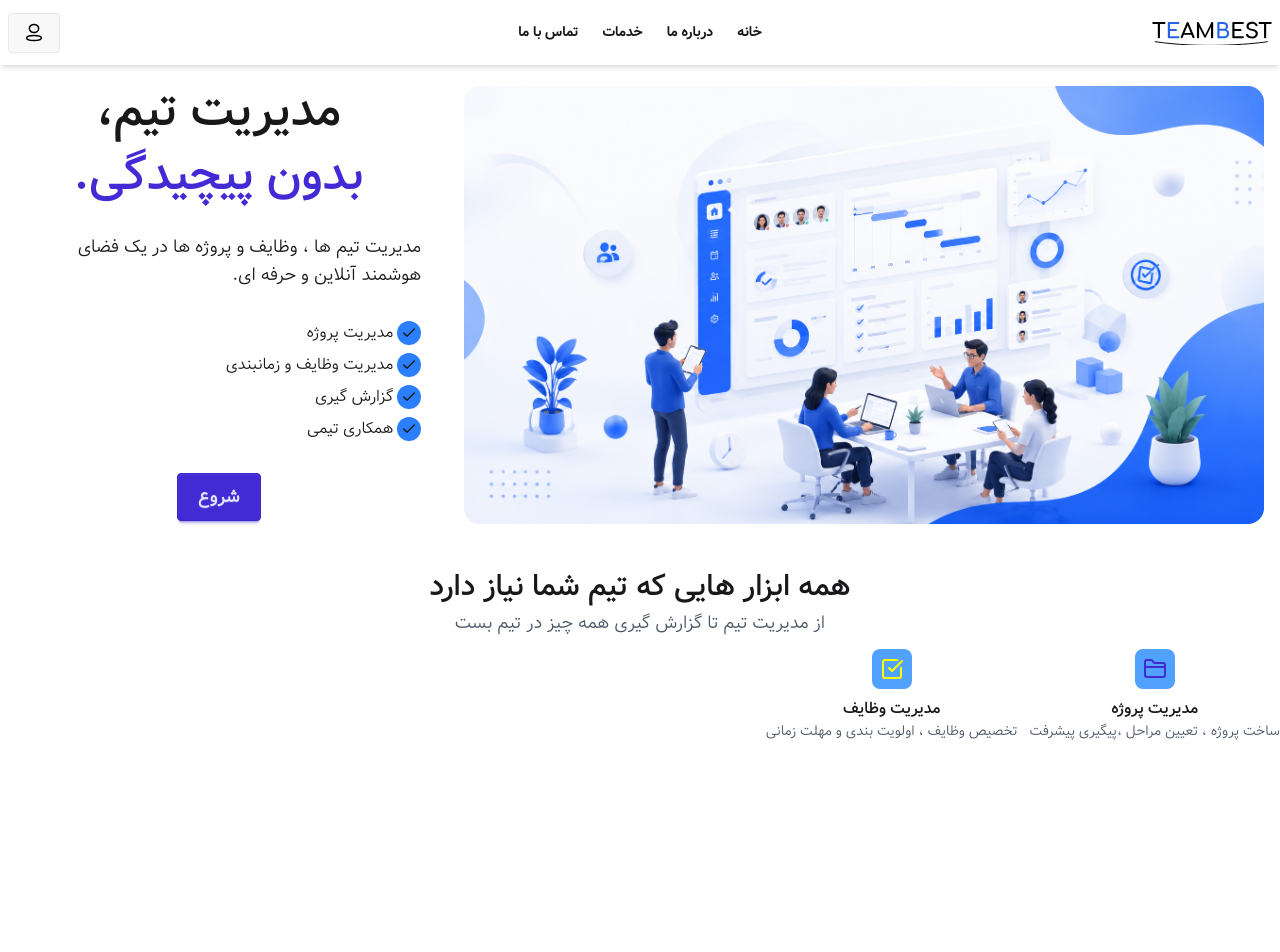
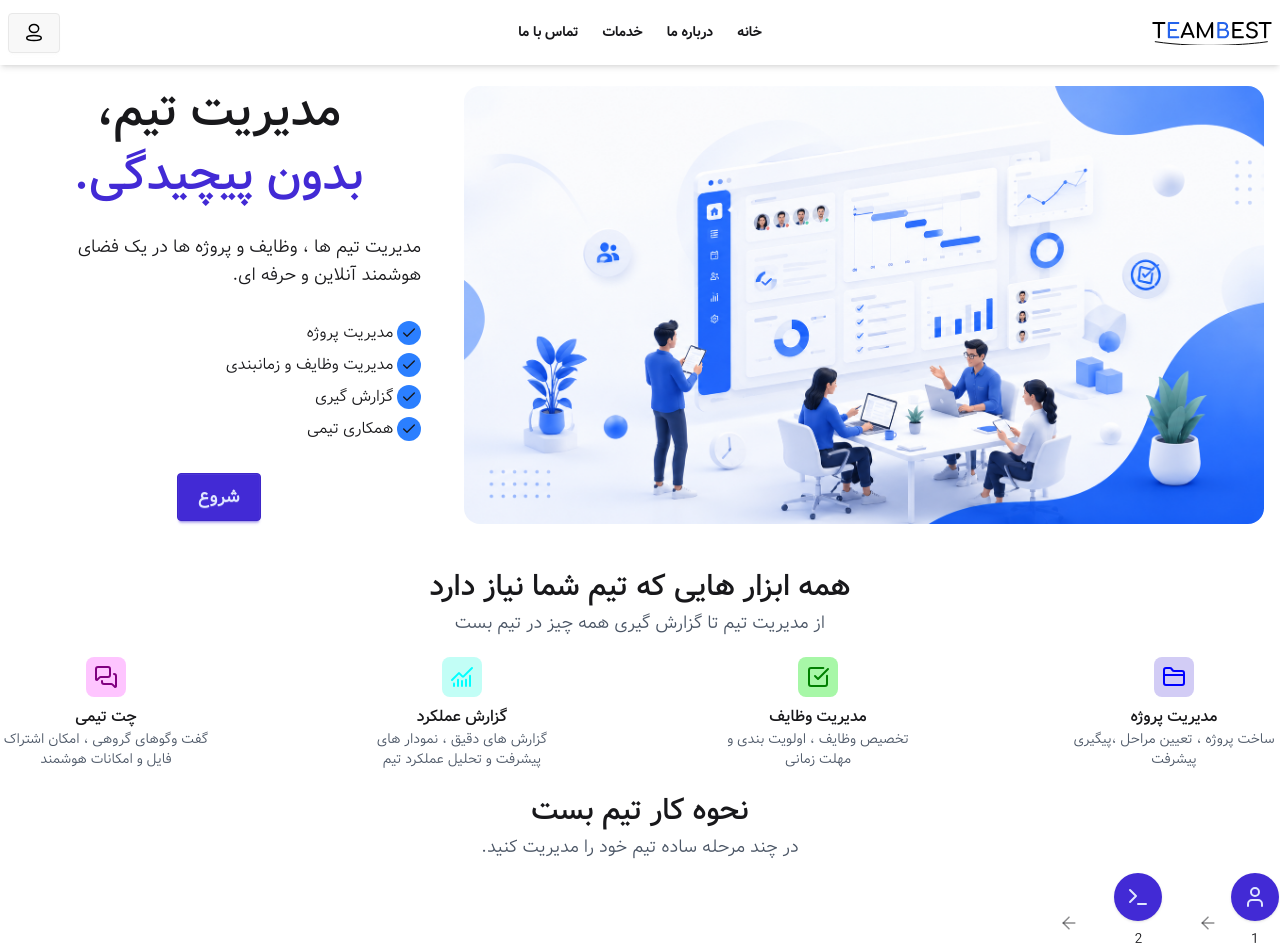
Before and after one commit to Moein-Kazemi/teambest-frontend, a Next.js app: page / in a window 1280 px wide. Shown: the top 952 px of the page. Before the commit the page ends 800 px from the top, so only its background shows below. Built offline with nearby package versions, Linux system fonts and the light colour scheme; no server answers.

Commit message:
1405/05/13 : complete features box and start proccess box

```diff
--- a/app/page.tsx
+++ b/app/page.tsx
@@ -1,12 +1,21 @@
 import { vazirMedium } from "./fonts";
 import Link from "next/link";
-import { Check, CheckSquare, FolderClosed } from "lucide-react";
+import {
+  ChartNoAxesCombined,
+  Check,
+  CheckSquare,
+  FolderClosed,
+  MessagesSquare,
+  Terminal,
+  User,
+} from "lucide-react";
 import Card3d from "@/components/Card3d";
 import FeatureBox from "@/components/FeatureBox";
+import ProccessBox from "@/components/ProcessBox";
 
 export default function Home() {
   return (
-    <main className="space-y-4 md:space-y-6">
+    <main className="space-y-4 md:space-y-6 max-w-7xl mx-auto">
       <section className="hero min-h-[60vh] bg-base-100">
         <div className="hero-content text-center grid grid-cols-12">
           <Card3d src="/images/consept.png" />
@@ -53,7 +62,7 @@ export default function Home() {
           </div>
         </div>
       </section>
-      <section className="space-y-3">
+      <section className="space-y-5">
         <div className="flex flex-col items-center gap-1">
           <h2 className={`${vazirMedium.className} text-2xl md:text-3xl`}>
             همه ابزار هایی که تیم شما نیاز دارد
@@ -62,17 +71,45 @@ export default function Home() {
             از مدیریت تیم تا گزارش گیری همه چیز در تیم بست
           </p>
         </div>
-        <div className="flex gap-3">
+        <div className="flex justify-center flex-wrap lg:justify-between gap-4">
           <FeatureBox
-            icon={<FolderClosed color="#422ad5" />}
+            icon={<FolderClosed color="blue" />}
             title="مدیریت پروژه"
             description="ساخت پروژه ، تعیین مراحل ،پیگیری پیشرفت"
+            iconColorBg="#d2ccf5"
           />
           <FeatureBox
-            icon={<CheckSquare color="yellow" />}
+            icon={<CheckSquare color="green" />}
             title="مدیریت وظایف"
             description="تخصیص وظایف ، اولویت بندی و مهلت زمانی"
+            iconColorBg="#a7f7a7"
           />
+          <FeatureBox
+            icon={<ChartNoAxesCombined color="aqua" />}
+            title="گزارش عملکرد"
+            description="گزارش های دقیق ، نمودار های پیشرفت و تحلیل عملکرد تیم"
+            iconColorBg="#c2fef6"
+          />
+          <FeatureBox
+            icon={<MessagesSquare color="purple" />}
+            title="چت تیمی"
+            description="گفت وگوهای گروهی ، امکان اشتراک فایل و امکانات هوشمند"
+            iconColorBg="#fec5ff"
+          />
+        </div>
+      </section>
+      <section className="space-y-3">
+        <div className="flex flex-col items-center gap-1">
+          <h2 className={`${vazirMedium.className} text-2xl md:text-3xl`}>
+            نحوه کار تیم بست
+          </h2>
+          <p className="text-gray-600 text-sm md:text-lg">
+            در چند مرحله ساده تیم خود را مدیریت کنید.
+          </p>
+        </div>
+        <div className="flex gap-3">
+          <ProccessBox step={1} title="ایجاد تیم" icon={<User />} />
+          <ProccessBox step={2} title="اضافه کردن اعضا" icon={<Terminal />} />
         </div>
       </section>
       {/* ANOTHER SECTION OR SOME SECTIONS TO SHOW THE FEATURES OF THE APP */}
--- a/components/FeatureBox.tsx
+++ b/components/FeatureBox.tsx
@@ -4,12 +4,18 @@ interface FutureBoxProps {
   icon: React.ReactElement;
   title: string;
   description: string;
+  iconColorBg: string;
 }
 
-function FeatureBox({ icon, title, description }: FutureBoxProps) {
+function FeatureBox({ icon, title, description, iconColorBg }: FutureBoxProps) {
   return (
-    <div className="flex flex-col items-center gap-2">
-      <div className="p-2 rounded-lg bg-blue-400">{icon}</div>
+    <div className="flex flex-col items-center gap-2 max-w-53">
+      <div
+        className={`p-2 rounded-lg`}
+        style={{ backgroundColor: iconColorBg }}
+      >
+        {icon}
+      </div>
       <div className="text-center">
         <h3 className={`${vazirMedium.className} text-md`}>{title}</h3>
         <p className="text-gray-600 text-sm"> {description}</p>
--- /dev/null
+++ b/components/ProcessBox.tsx
@@ -0,0 +1,34 @@
+import { ArrowLeft } from "lucide-react";
+
+interface ProccessBoxProps {
+  step: number;
+  title: string;
+  icon: React.ReactElement;
+}
+export default function ProccessBox({ step, title  , icon}: ProccessBoxProps) {
+  return (
+    <div className="flex items-center gap-3">
+      {" "}
+      <div className="flex flex-col items-center">
+        {" "}
+        <div className="flex h-12 w-12 items-center justify-center rounded-full bg-primary text-primary-content shadow-sm">
+          {" "}
+          {icon}
+        </div>{" "}
+        <span className="mt-2 text-sm font-medium text-base-content">
+          {" "}
+          {step}{" "}
+        </span>{" "}
+        <span className="mt-1 whitespace-nowrap text-sm font-semibold text-base-content">
+          {" "}
+          {title}{" "}
+        </span>{" "}
+      </div>{" "}
+      <ArrowLeft
+        size={20}
+        strokeWidth={1.8}
+        className="text-base-content/50"
+      />{" "}
+    </div>
+  );
+}
```
